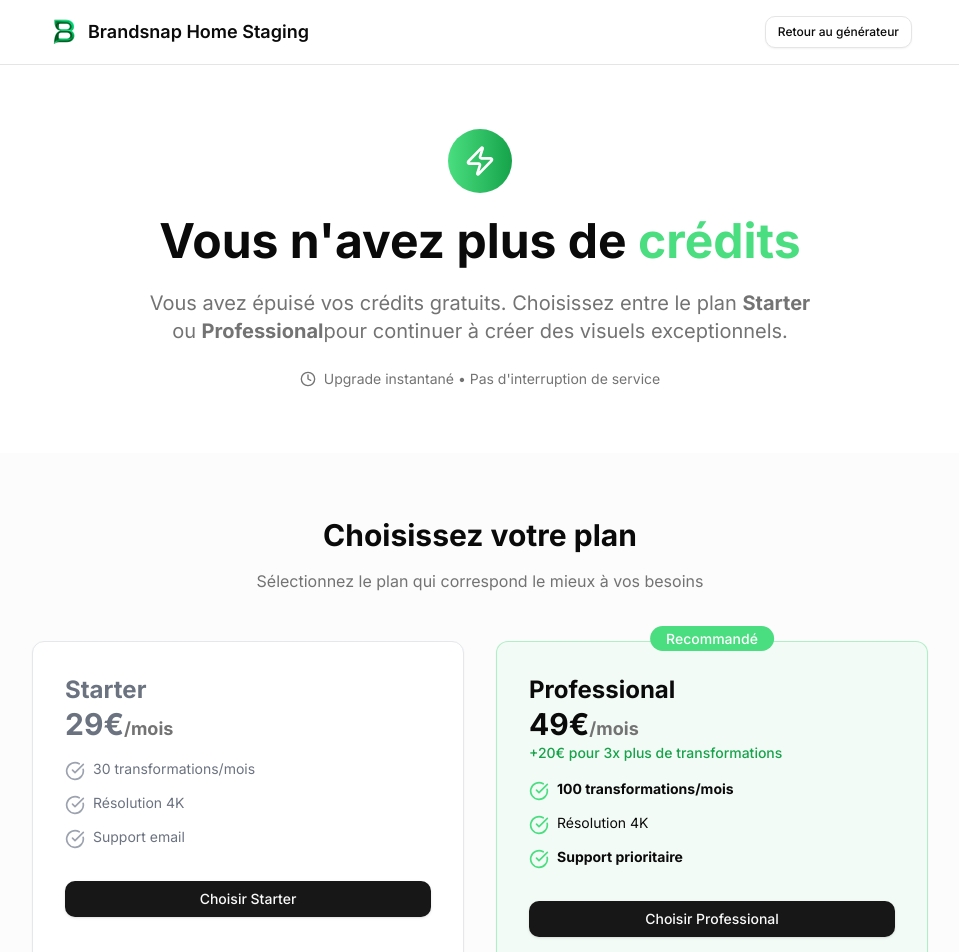
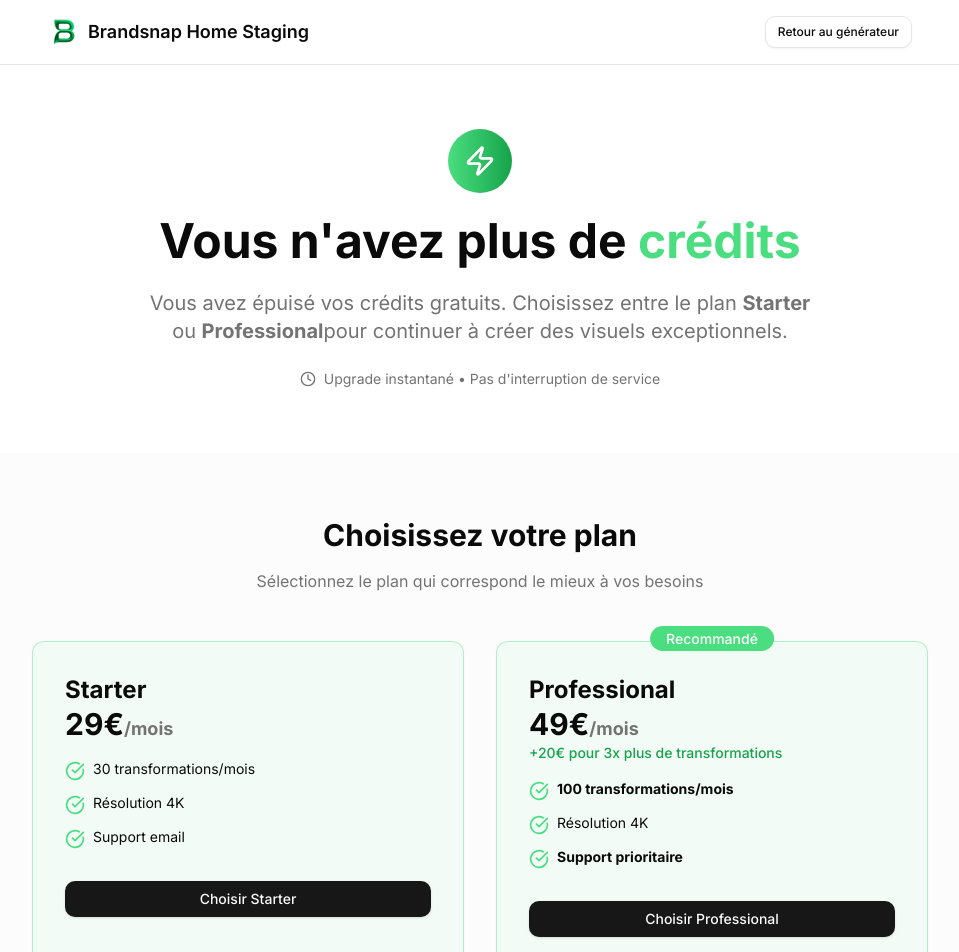
Before and after one commit to Jimmycode06/brandsnap.home, a Next.js app: page /upgrade in a window 1280 px wide. Shown: the top 952 px of the page, without its empty margins (160-1119 px from the left). Built offline with nearby package versions, Linux system fonts and the light colour scheme; no server answers.

Commit message:
Fix: plan Starter en vert avec bon priceId

```diff
--- a/app/upgrade/page.tsx
+++ b/app/upgrade/page.tsx
@@ -62,32 +62,32 @@ export default function UpgradePage() {
 
           <div className="grid md:grid-cols-2 gap-8 max-w-4xl mx-auto">
             {/* Plan Starter */}
-            <Card className="border-gray-200">
+            <Card className="border-green-400/40 bg-green-400/5">
               <CardContent className="p-8">
                 <div className="space-y-4">
                   <div>
-                    <h3 className="text-2xl font-bold text-gray-500">Starter</h3>
-                    <div className="text-3xl font-bold text-gray-500">29€<span className="text-lg text-muted-foreground">/mois</span></div>
+                    <h3 className="text-2xl font-bold">Starter</h3>
+                    <div className="text-3xl font-bold">29€<span className="text-lg text-muted-foreground">/mois</span></div>
                   </div>
 
                   <ul className="space-y-3">
                     <li className="flex items-start gap-2">
-                      <CheckCircle className="h-5 w-5 text-gray-400 mt-0.5 flex-shrink-0" />
-                      <span className="text-sm text-gray-500">30 transformations/mois</span>
+                      <CheckCircle className="h-5 w-5 text-green-400 mt-0.5 flex-shrink-0" />
+                      <span className="text-sm">30 transformations/mois</span>
                     </li>
                     <li className="flex items-start gap-2">
-                      <CheckCircle className="h-5 w-5 text-gray-400 mt-0.5 flex-shrink-0" />
-                      <span className="text-sm text-gray-500">Résolution 4K</span>
+                      <CheckCircle className="h-5 w-5 text-green-400 mt-0.5 flex-shrink-0" />
+                      <span className="text-sm">Résolution 4K</span>
                     </li>
                     <li className="flex items-start gap-2">
-                      <CheckCircle className="h-5 w-5 text-gray-400 mt-0.5 flex-shrink-0" />
-                      <span className="text-sm text-gray-500">Support email</span>
+                      <CheckCircle className="h-5 w-5 text-green-400 mt-0.5 flex-shrink-0" />
+                      <span className="text-sm">Support email</span>
                     </li>
                   </ul>
 
                   <div className="pt-4">
                     <PricingButton
-                      priceId={process.env.NEXT_PUBLIC_STRIPE_STARTER_PRICE_ID || 'price_1SGPWYDS5DrKB4SxqyQrEADN'}
+                      priceId={process.env.STRIPE_STARTER_PRICE_ID || 'price_1SGPWYDS5DrKB4SxqyQrEADN'}
                       label="Choisir Starter"
                     />
                   </div>
@@ -128,7 +128,7 @@ export default function UpgradePage() {
 
                   <div className="pt-4">
                     <PricingButton
-                      priceId={process.env.NEXT_PUBLIC_STRIPE_PROFESSIONAL_PRICE_ID || 'price_1SGPWYDS5DrKB4SxqyQrEADN'}
+                      priceId={process.env.STRIPE_PROFESSIONAL_PRICE_ID || 'price_1SGPWYDS5DrKB4SxqyQrEADN'}
                       label="Choisir Professional"
                     />
                   </div>
@@ -200,11 +200,11 @@ export default function UpgradePage() {
 
             <div className="flex flex-col sm:flex-row gap-4 justify-center">
               <PricingButton
-                priceId={process.env.NEXT_PUBLIC_STRIPE_STARTER_PRICE_ID || 'price_1SGPWYDS5DrKB4SxqyQrEADN'}
+                priceId={process.env.STRIPE_STARTER_PRICE_ID || 'price_1SGPWYDS5DrKB4SxqyQrEADN'}
                 label="Choisir Starter"
               />
               <PricingButton
-                priceId={process.env.NEXT_PUBLIC_STRIPE_PROFESSIONAL_PRICE_ID || 'price_1SGPWYDS5DrKB4SxqyQrEADN'}
+                priceId={process.env.STRIPE_PROFESSIONAL_PRICE_ID || 'price_1SGPWYDS5DrKB4SxqyQrEADN'}
                 label="Choisir Professional"
               />
               <Link href="/home-staging">
```
